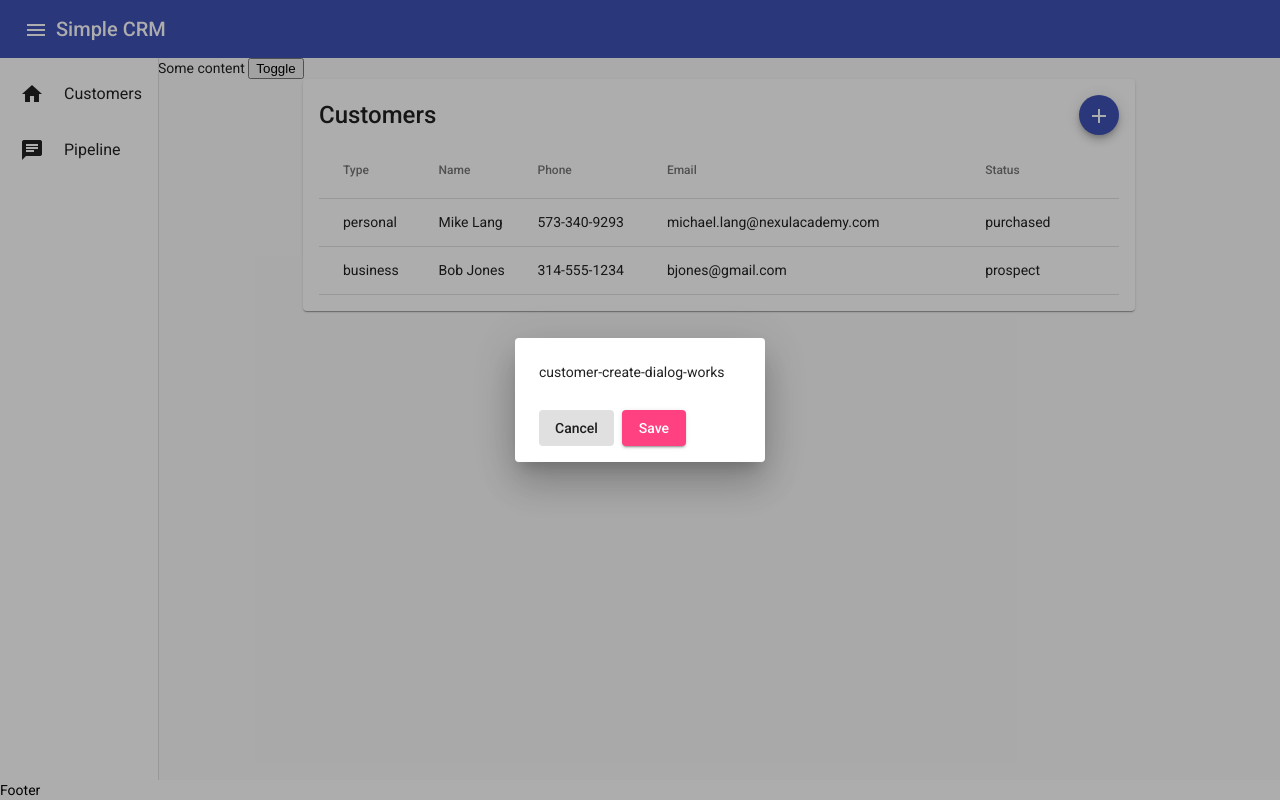
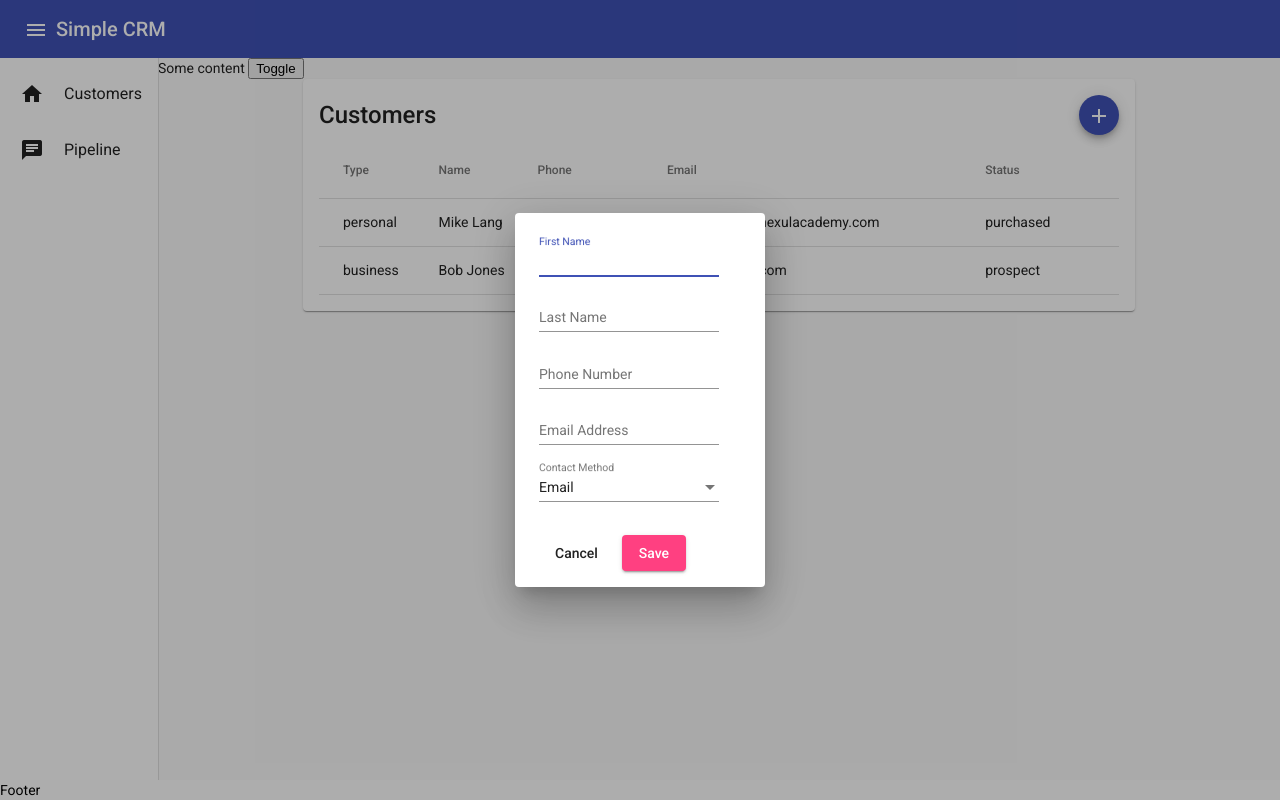
Before and after one commit to NexulAcademy/AngularInDepth-starter, an Angular app in the folder simple-crm-cli/: page /customers in a window 1280 px wide. Both pictures are taken after a click on the button "add". Built offline with nearby package versions, Linux system fonts and the light colour scheme.

Commit message:
60: added customer type select input

```diff
--- a/simple-crm-cli/src/app/customer/customer-create-dialog/customer-create-dialog.component.html
+++ b/simple-crm-cli/src/app/customer/customer-create-dialog/customer-create-dialog.component.html
@@ -1,7 +1,29 @@
 <mat-dialog-content>
-  <p>
-    customer-create-dialog-works
-  </p>
+  <form [formGroup]="detailForm" novalidate>
+    <mat-form-field>
+      <mat-label>First Name</mat-label>
+      <input matInput formControlName="firstName" name="firstName">
+    </mat-form-field>
+    <mat-form-field>
+      <mat-label>Last Name</mat-label>
+      <input matInput formControlName="lastName" name="lastName">
+    </mat-form-field>
+    <mat-form-field>
+      <mat-label>Phone Number</mat-label>
+      <input matInput formControlName="phoneNumber" name="phoneNumber">
+    </mat-form-field>
+    <mat-form-field>
+      <mat-label>Email Address</mat-label>
+      <input matInput #emailAddress formControlName="emailAddress" name="emailAddress">
+    </mat-form-field>
+    <mat-form-field>
+      <mat-label>Contact Method</mat-label>
+      <mat-select formControlName="preferredContactMethod" name="preferredContactMethod">
+        <mat-option value="email">Email</mat-option>
+        <mat-option value="phone">Phone</mat-option>
+      </mat-select>
+    </mat-form-field>
+  </form>
 </mat-dialog-content>
 <mat-dialog-actions>
   <button mat-button (click)="cancel()">Cancel</button>
--- a/simple-crm-cli/src/app/customer/customer-create-dialog/customer-create-dialog.component.ts
+++ b/simple-crm-cli/src/app/customer/customer-create-dialog/customer-create-dialog.component.ts
@@ -1,4 +1,5 @@
 import { Component, Inject, OnInit } from '@angular/core';
+import { FormBuilder, FormGroup } from '@angular/forms';
 import { MatDialogRef, MAT_DIALOG_DATA } from '@angular/material/dialog';
 import { Customer } from '../customer.model';
 
@@ -8,12 +9,23 @@
   styleUrls: ['./customer-create-dialog.component.scss']
 })
 export class CustomerCreateDialogComponent implements OnInit {
+  detailForm: FormGroup;
 
   constructor(
     public dialogRef: MatDialogRef<CustomerCreateDialogComponent>,
-    @Inject(MAT_DIALOG_DATA) public data: undefined | Customer
+    @Inject(MAT_DIALOG_DATA) public data: undefined | Customer,
+    private fb: FormBuilder,
   ) {
-
+    this.detailForm = this.fb.group({
+      firstName: [''], // target form field name is the property name
+      lastName: [''],
+      phoneNumber: [''],
+      emailAddress: [''],
+      preferredContactMethod: ['email'] // value in the quotes is the initial value
+    });
+    if (!!data) {
+      this.detailForm.patchValue(data);
+    }
    }
 
   ngOnInit(): void {
--- a/simple-crm-cli/src/app/customer/customer.module.ts
+++ b/simple-crm-cli/src/app/customer/customer.module.ts
@@ -14,6 +14,9 @@
 import { FlexLayoutModule } from '@angular/flex-layout';
 import { CustomerCreateDialogComponent } from './customer-create-dialog/customer-create-dialog.component';
 import { MatDialogModule } from '@angular/material/dialog';
+import { MatFormFieldModule } from '@angular/material/form-field';
+import { MatInputModule } from '@angular/material/input';
+import {MatSelectModule} from '@angular/material/select';
 
 @NgModule({
   declarations: [
@@ -28,7 +31,10 @@
     MatButtonModule,
     MatCardModule,
     MatDialogModule,
+    MatFormFieldModule,
     MatIconModule,
+    MatInputModule,
+    MatSelectModule,
     MatTableModule,
   ],
   providers: [
```
